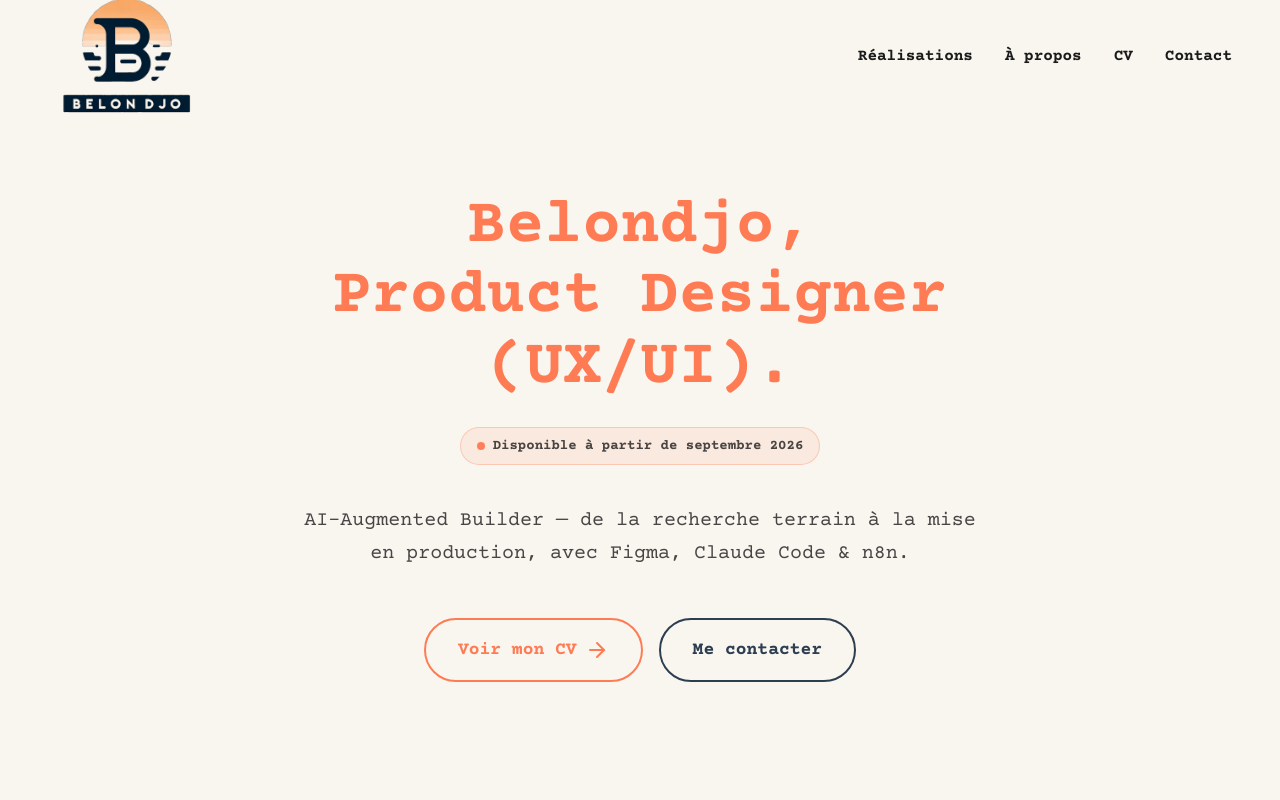
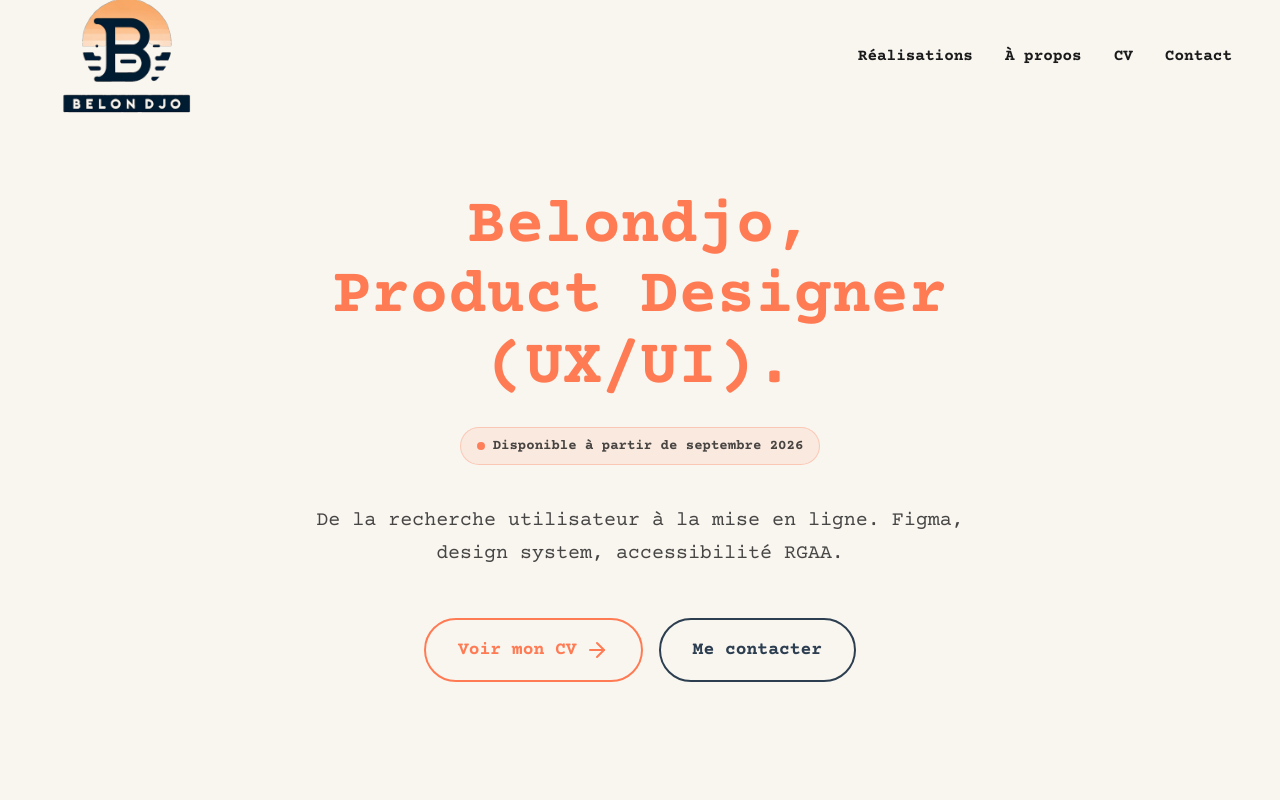
Before and after one commit to dbolas/portfolio-belondjo, a Next.js app: page / in a window 1280 px wide. Shown: the top 800 px of the page. Built offline with nearby package versions, Linux system fonts and the light colour scheme.

Commit message:
fix(positionnement): recentre le site sur Product Designer (UX/UI)

```diff
--- a/app/about/page.tsx
+++ b/app/about/page.tsx
@@ -154,7 +154,7 @@ export default function AboutPage() {
               </div>
 
               <div className="border-l-4 border-orange pl-6">
-                <h3 className="text-h3 text-navy mb-3">AI-Augmented Build</h3>
+                <h3 className="text-h3 text-navy mb-3">Développement assisté par IA</h3>
                 <p className="text-dark/80">Claude Code · Next.js · Supabase · Prisma · Vercel · Better-Auth</p>
               </div>
 
--- a/app/layout.tsx
+++ b/app/layout.tsx
@@ -10,8 +10,8 @@ const courierPrime = Courier_Prime({
 });
 
 export const metadata: Metadata = {
-  title: "Belondjo Bolankoko — Product Designer & AI Builder",
-  description: "Portfolio de Belondjo Bolankoko, Product Designer & AI Builder basé à Strasbourg. De la recherche terrain à la mise en production — Design System, Claude Code & n8n.",
+  title: "Belondjo Bolankoko · Product Designer (UX/UI)",
+  description: "Portfolio de Belondjo Bolankoko, Product Designer UX/UI à Strasbourg. Recherche utilisateur, design system, accessibilité RGAA, et des produits menés jusqu'à la mise en ligne.",
 };
 
 export default function RootLayout({
--- a/app/page.tsx
+++ b/app/page.tsx
@@ -20,7 +20,7 @@ export default function Home() {
             <span className="text-sm text-dark/80 font-bold">Disponible à partir de septembre 2026</span>
           </div>
           <p className="text-xl text-dark/80 mb-12 max-w-2xl mx-auto animate-slide-up leading-relaxed">
-            AI-Augmented Builder — de la recherche terrain à la mise en production, avec Figma, Claude Code &amp; n8n.
+            De la recherche utilisateur à la mise en ligne. Figma, design system, accessibilité RGAA.
           </p>
           <div className="flex flex-col sm:flex-row gap-4 justify-center animate-slide-up">
             <a
```
